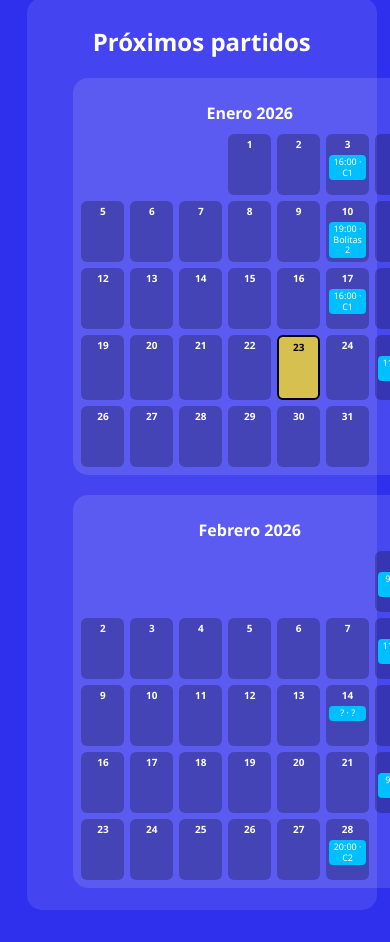
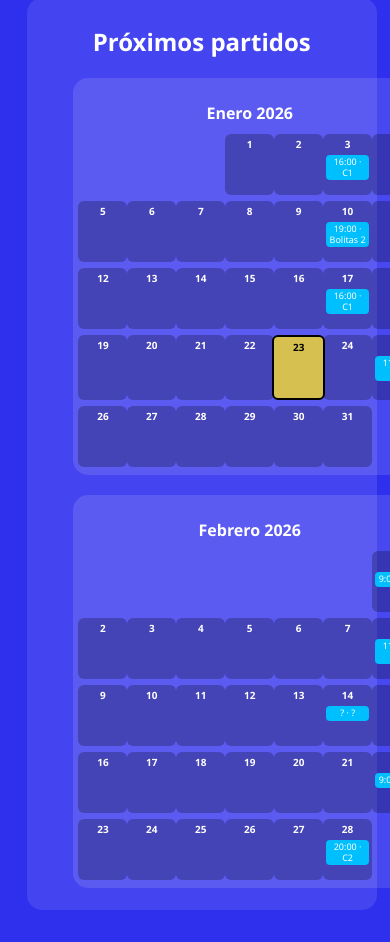
Before and after one commit to pedrovalcarcel/laspistas.github.io, a plain HTML site: page index.html in a window 390 px wide. Shown: the part 1232-2174 px from the top of the page. Drawn offline with Linux system fonts and the light colour scheme.

Commit message:
styles.css

```diff
--- a/styles.css
+++ b/styles.css
@@ -142,6 +142,7 @@ nav a:hover{
     border-radius: 15px;
     padding: 8px;
     color: white;
+    margin: 0 auto;
 }
 
 .calendario h3{
@@ -153,6 +154,7 @@ nav a:hover{
     display: grid;
     grid-template-columns: repeat(7, 1fr);
     gap: 6px;
+    justify-items: center;
 }
 
 .dia{
@@ -161,6 +163,7 @@ nav a:hover{
     font-size: 12px;
     padding: 4px;
     text-align: center;
+    width: 100%;
 }
 
 .partido{
@@ -463,10 +466,12 @@ nav a:hover{
     .calendario {
         width: 100%;
         max-width: 100%;
+        margin: 0 auto;
     }
 
     .grid-calendario {
         width: 100%;
+        justify-items: center;
     }
 
 }
@@ -478,6 +483,7 @@ nav a:hover{
         padding: 3px;
         min-height: 55px;
         overflow-y: auto;
+        width: 100%
     }
 
     .partido {
```
